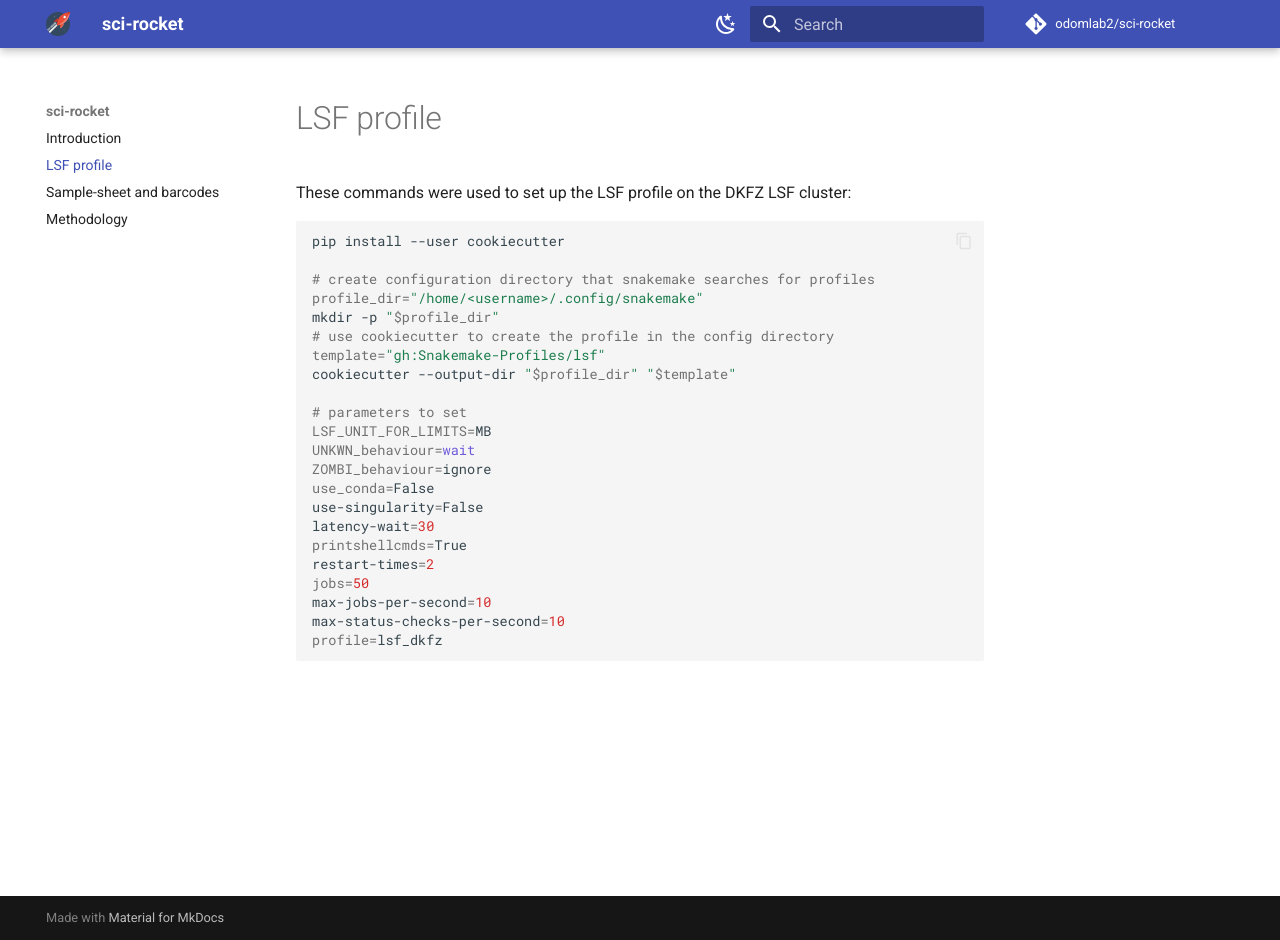
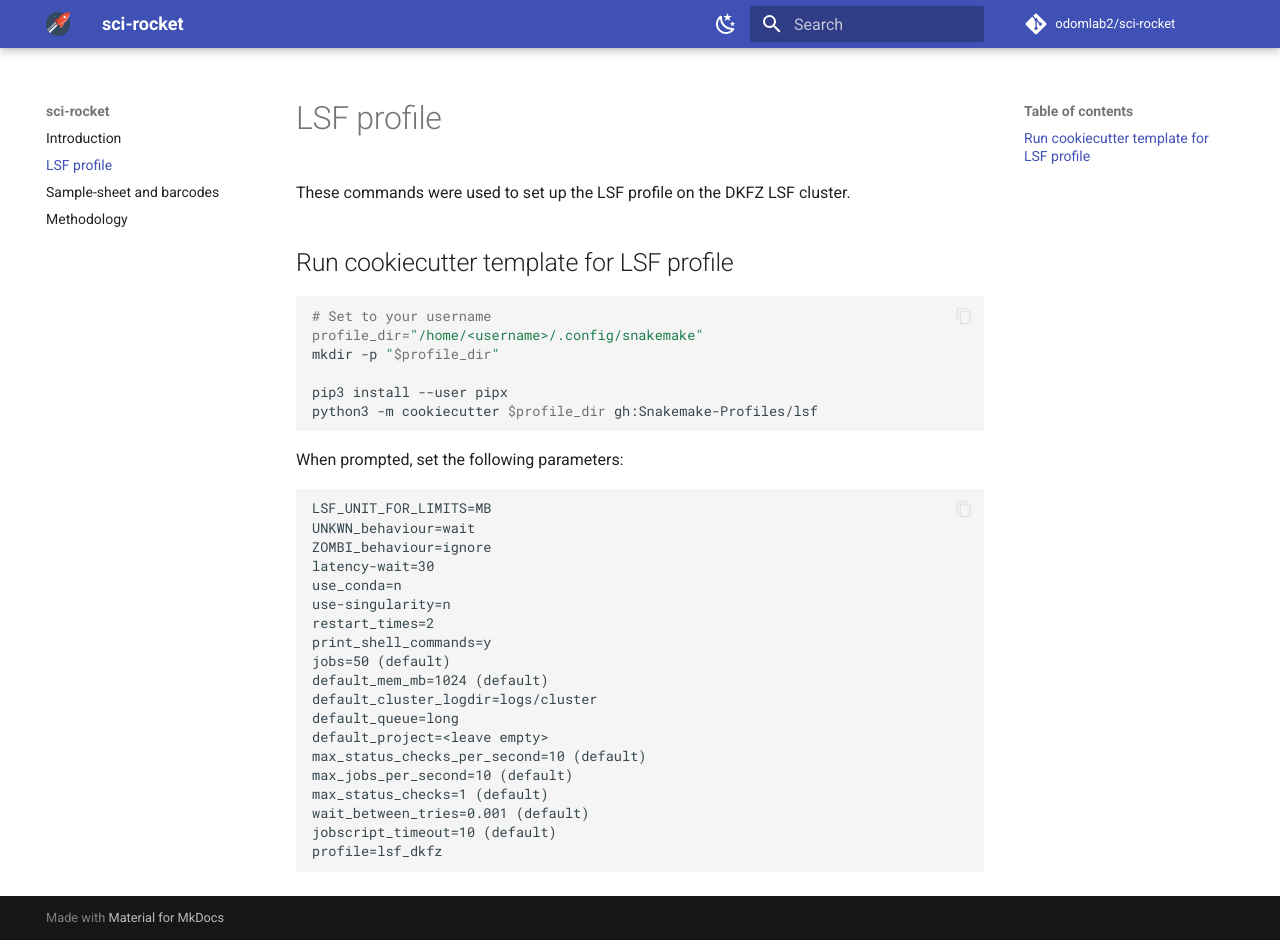
Before and after one commit to odomlab2/sci-rocket, an MkDocs documentation site: the page built from docs/config_lsf.md, in a window 1280 px wide and 940 px high. Built offline with MkDocs 1.6.1 and Material for MkDocs 9.7.7, drawn with Linux system fonts in a browser that asks for light colours; comment, search, counter and statistics services are not loaded.

Commit message:
Fixed hashing + profile doc

````diff
--- a/docs/config_lsf.md
+++ b/docs/config_lsf.md
@@ -1,28 +1,38 @@
 # LSF profile
 
-These commands were used to set up the LSF profile on the DKFZ LSF cluster:
+These commands were used to set up the LSF profile on the DKFZ LSF cluster.
+
+## Run cookiecutter template for LSF profile
 
 ```shell
-pip install --user cookiecutter
-
-# create configuration directory that snakemake searches for profiles
+# Set to your username
 profile_dir="/home/<username>/.config/snakemake"
 mkdir -p "$profile_dir"
-# use cookiecutter to create the profile in the config directory
-template="gh:Snakemake-Profiles/lsf"
-cookiecutter --output-dir "$profile_dir" "$template"
 
-# parameters to set
+pip3 install --user pipx
+python3 -m cookiecutter $profile_dir gh:Snakemake-Profiles/lsf
+```
+
+When prompted, set the following parameters:
+
+```text
 LSF_UNIT_FOR_LIMITS=MB
 UNKWN_behaviour=wait
 ZOMBI_behaviour=ignore
-use_conda=False
-use-singularity=False
 latency-wait=30
-printshellcmds=True
-restart-times=2
-jobs=50
-max-jobs-per-second=10
-max-status-checks-per-second=10
+use_conda=n
+use-singularity=n
+restart_times=2
+print_shell_commands=y
+jobs=50 (default)
+default_mem_mb=1024 (default)
+default_cluster_logdir=logs/cluster
+default_queue=long
+default_project=<leave empty>
+max_status_checks_per_second=10 (default)
+max_jobs_per_second=10 (default)
+max_status_checks=1 (default)
+wait_between_tries=0.001 (default)
+jobscript_timeout=10 (default)
 profile=lsf_dkfz
 ```
````
Also changed, not shown: 2 other files.
